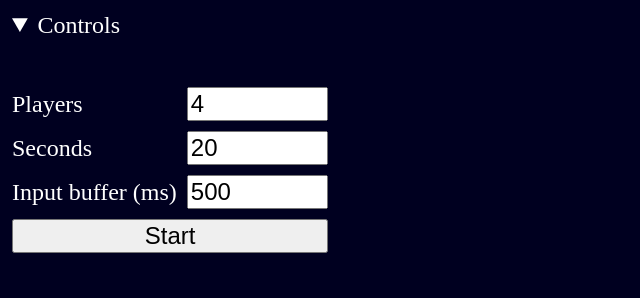
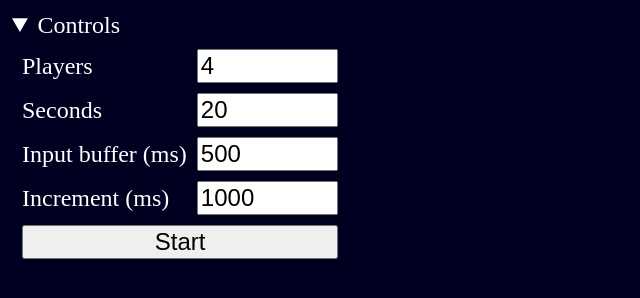
Before and after one commit to tertsdiepraam/chez-plus, a plain HTML site: page index.html in a window 1280 px wide. Shown: the whole page, without its empty margins (0-640 px from the left). Drawn offline with Linux system fonts and the light colour scheme.

Commit message:
add increment

```diff
--- a/index.html
+++ b/index.html
@@ -7,14 +7,17 @@
         body {
             background: #000020;
             color: white;
+            margin: 0;
         }
+
         #controls {
-            margin-top: 2em;
             display: grid;
             grid-template-columns: max-content max-content;
             align-items: center;
             align-content: center;
             gap: 10px;
+            background: #000020;
+            padding: 10px;
         }
 
         #control-details {
@@ -41,7 +44,6 @@
         }
 
         main {
-            margin-top: 2em;
             display: flex;
             flex-direction: column;
             align-items: center;
@@ -90,6 +92,8 @@
             <input id="seconds" type="number" value="20">
             <label for="buffer">Input buffer (ms)</label>
             <input id="buffer" type="number" value="500">
+            <label for="increment">Increment (ms)</label>
+            <input id="increment" type="number" value="1000">
             <button onclick="start()">Start</button>
         </div>
     </details>
@@ -101,9 +105,11 @@
         let seconds = document.getElementById("seconds");
         let buffer = document.getElementById("buffer");
         let main = document.getElementById("main");
+        let increment_el = document.getElementById("increment");
         let control_details = document.getElementById("control-details");
 
         let changeBuffer = 500;
+        let increment = 0;
         let currentPlayer = 0;
         let playerMilliseconds = [];
         let lastTime = 0;
@@ -118,6 +124,7 @@
 
             let seconds_value = parseInt(seconds.value);
             let players_value = parseInt(players.value);
+            increment = parseInt(increment_el.value);
             changeBuffer = parseInt(buffer.value);
             for (let x = 0; x < players_value; x++) {
                 playerMilliseconds.push(seconds_value * 1000);
@@ -202,6 +209,7 @@
             if (ev.key === " ") {
                 ev.preventDefault();
                 if (lastChange === null || Date.now() - lastChange > changeBuffer) {
+                    playerMilliseconds[currentPlayer] += increment;
                     nextPlayer();
                 }
             }
@@ -209,6 +217,7 @@
 
         main.addEventListener("mouseup", (ev) => {
             if (lastChange === null || Date.now() - lastChange > changeBuffer) {
+                playerMilliseconds[currentPlayer] += increment;
                 nextPlayer();
             }
         })
```
